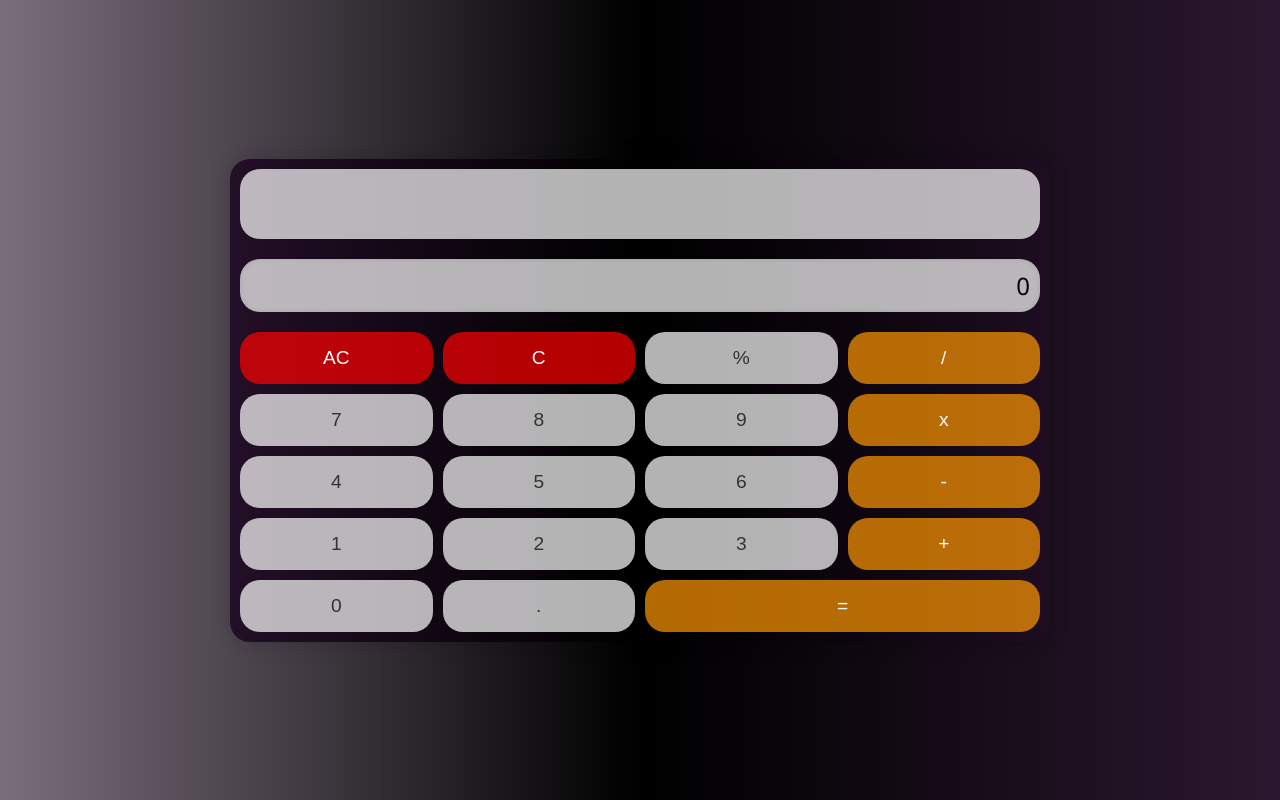
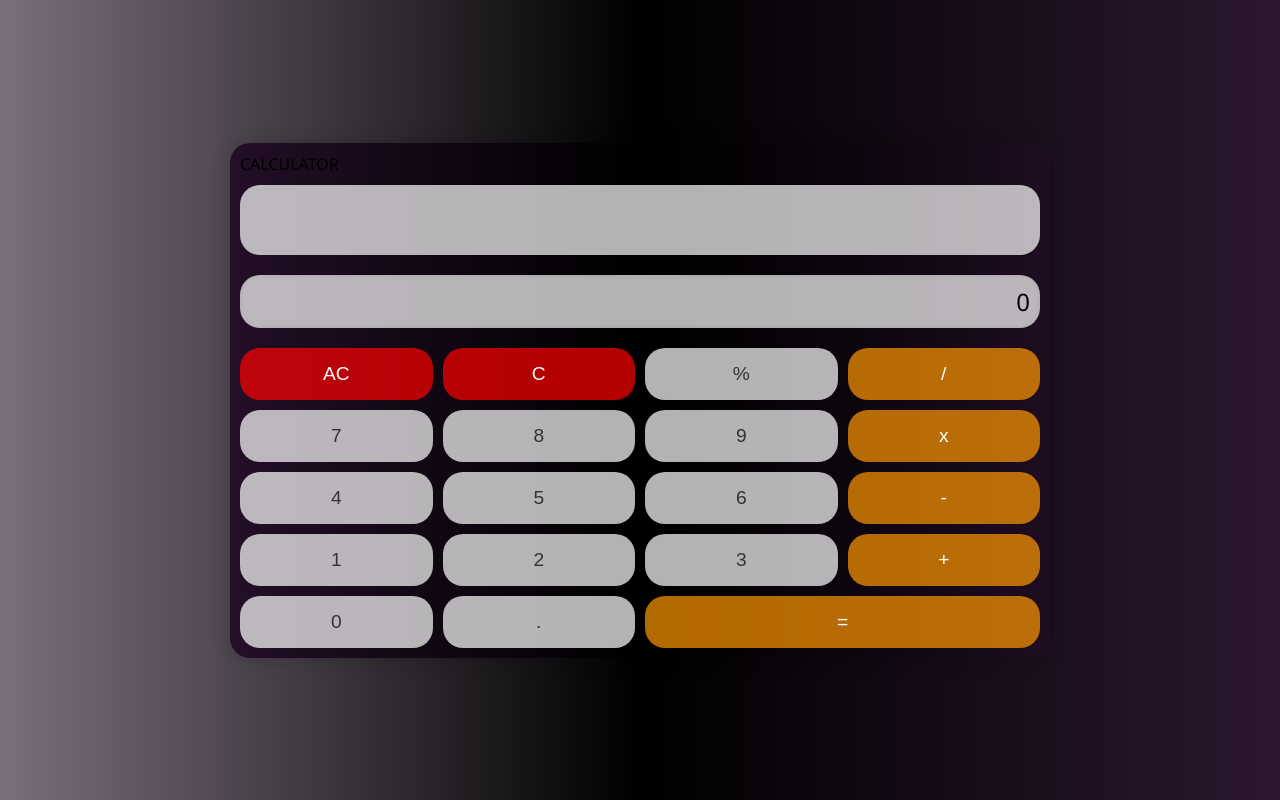
Before and after one commit to 10sucheta/OIBSIP_01, a plain HTML site: page index.html in a window 1280 px wide. Drawn offline with Linux system fonts and the light colour scheme.

Commit message:
Update index.html

```diff
--- a/index.html
+++ b/index.html
@@ -12,7 +12,9 @@
 </head>
 <body>
 
+
   <div class="calculator">
+    <div class="calculator-header">CALCULATOR</div>
     <div class="history" id="history"></div>
     <div class="display" id="display">0</div>
     <button class="btn clear" onclick="clearAll()">AC</button>
```
